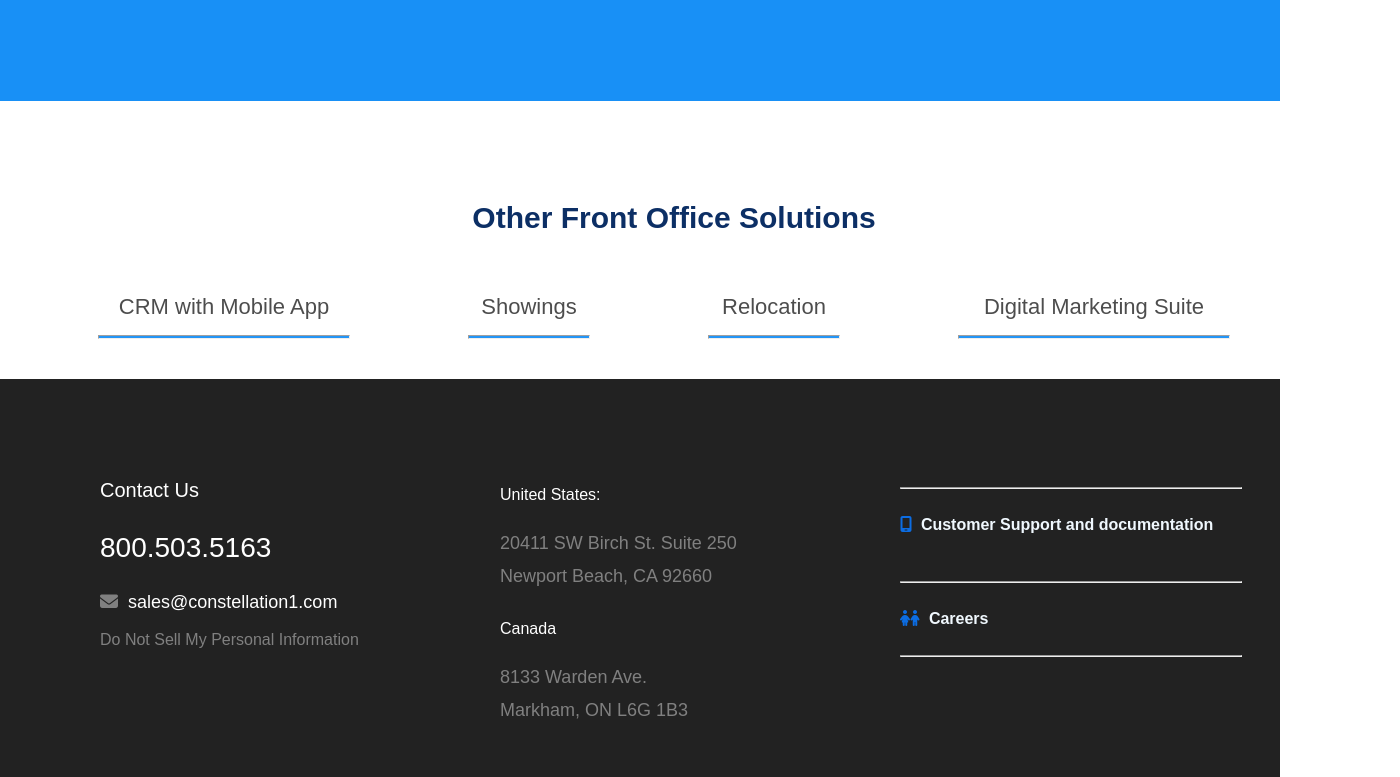
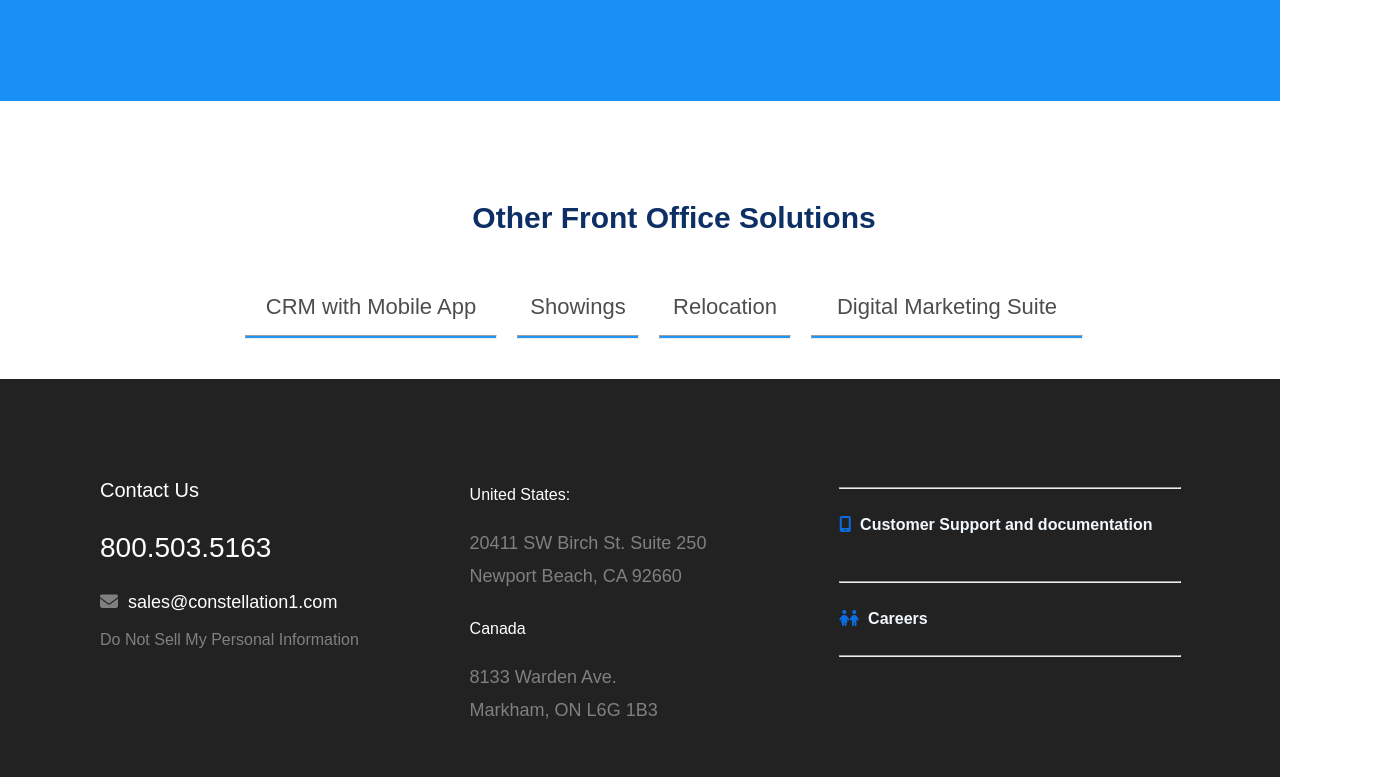
Before and after one commit to talhamsg/internship-work, a plain HTML site: page constelation1/index.html in a window 1280 px wide. Shown: the part 7122-7899 px from the top of the page, 1400 px wide, since content can reach past the window. Drawn offline with Linux system fonts and the light colour scheme.

Commit message:
final file

```diff
--- a/constelation1/css/style.css
+++ b/constelation1/css/style.css
@@ -37,9 +37,6 @@
 
 
     }
-
-
-
     .image {
         display: flex;
         flex-flow: row;
@@ -146,10 +143,8 @@
 
     .banner a {
         text-decoration: none;
-
         color: #FFFFFF;
         width: 94px;
-
         padding-left: 12px;
         padding-top: 0px;
         padding-right: 12px;
@@ -159,7 +154,6 @@
         font-size: 18px;
         margin-top: 30px;
         display: block;
-
         background-color: #3790fc;
         border-width: 5px !important;
     }
@@ -822,7 +816,6 @@
         font-size: 19px;
         font-weight: 700;
         width: 82px;
-        display: block;
         float: right;
         margin-right: 430px;
     }
@@ -843,7 +836,7 @@
 
     .grp-6 {
         display: flex;
-        justify-content: space-evenly;
+        justify-content: center;
         /* margin-left: 215px; */
         /* margin-top: 100px; */
         /* margin-bottom: 100px; */
@@ -911,7 +904,7 @@
     }
 
     .box-1 {
-        width: 300px;
+        width: 20%;
         margin-left: 100px;
     }
 
@@ -953,7 +946,7 @@
     }
 
     .box-2 {
-        width: 300px;
+        width: 20%;
         margin-left: 100px;
         margin-top: 80px;
         line-height: 2em;
@@ -976,7 +969,7 @@
     }
 
     .box-3 {
-        width: 300px;
+        width: 20%;
         margin-left: 100px;
         margin-top: 100px;
         line-height: 2em;
```
